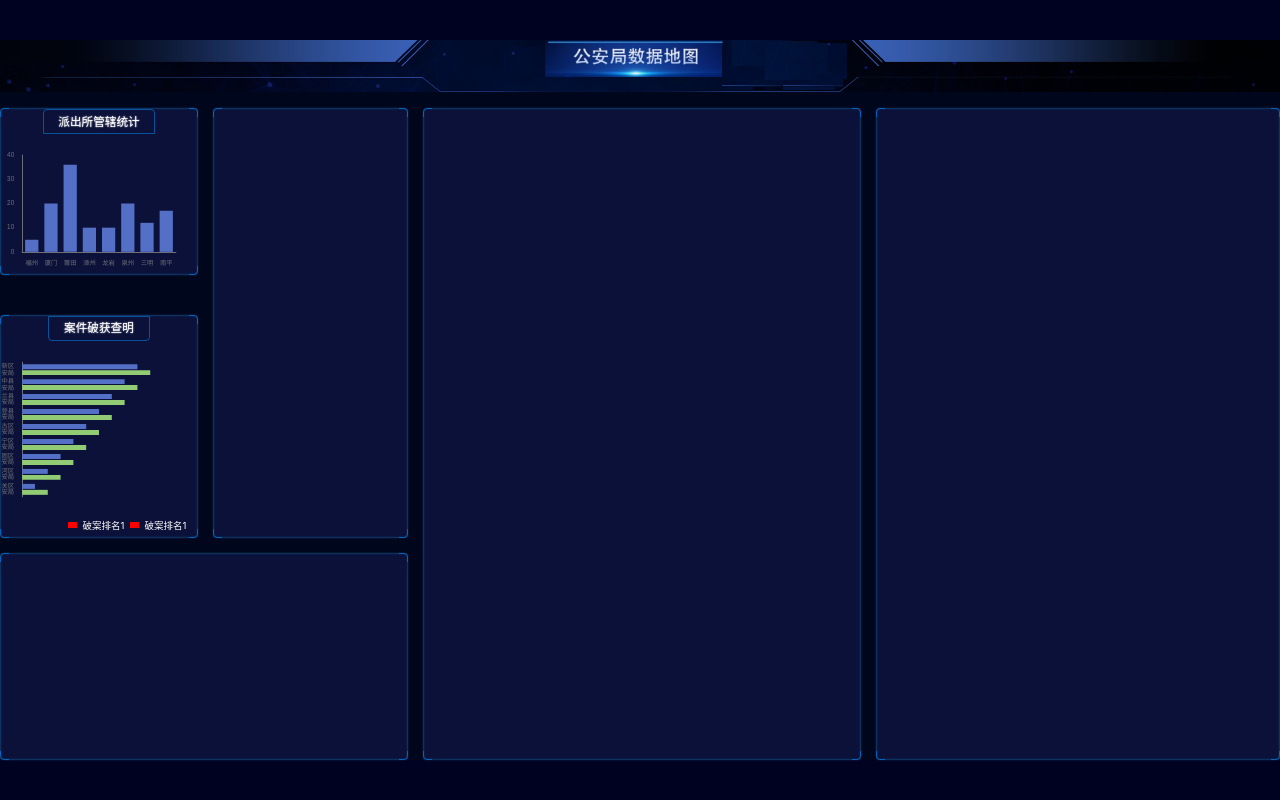
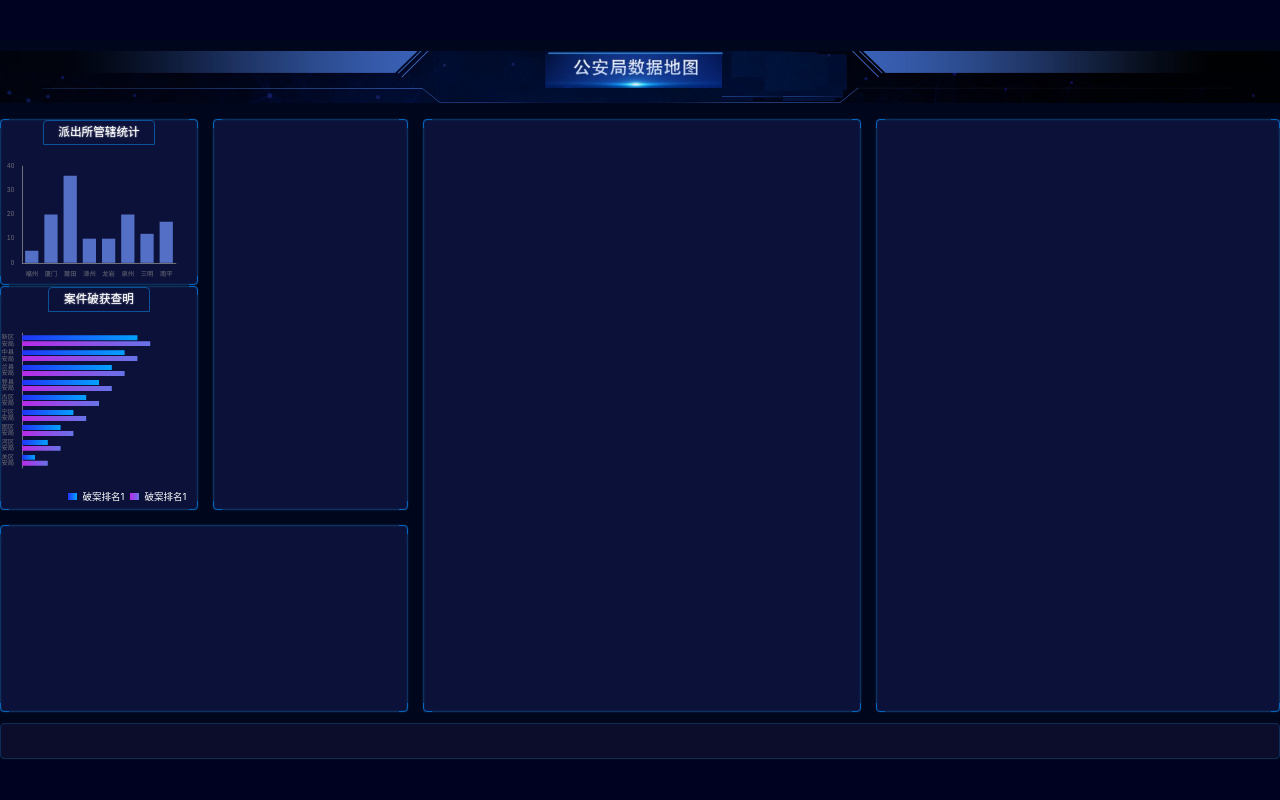
Before and after one commit to LiuYiBest/Data, a React (Vite) app: page /#/ in a window 1280 px wide. Built offline with nearby package versions, Linux system fonts and the light colour scheme.

Commit message:
制作footer

```diff
--- a/src/components/chart-2.tsx
+++ b/src/components/chart-2.tsx
@@ -29,12 +29,35 @@ export const Chart2 = () => {
                 {
                     name: '2011年',
                     type: 'bar',
-                    data: [1, 2, 3, 4, 5, 6, 7, 8, 9]
+                    data: [1, 2, 3, 4, 5, 6, 7, 8, 9],
+                    itemStyle: {
+                        normal: {
+                            color: new echarts.graphic.LinearGradient(0, 0, 1, 0, [{
+                                offset: 0,
+                                color: '#2034f9'
+                            }, {
+                                offset: 1,
+                                color: '#04a1ff'
+                            }]),
+                        }
+                    }
                 },
+
                 {
                     name: '2012年',
                     type: 'bar',
-                    data: [2, 3, 4, 5, 6, 7, 8, 9, 10]
+                    data: [2, 3, 4, 5, 6, 7, 8, 9, 10],
+                    itemStyle: {
+                        normal: {
+                            color: new echarts.graphic.LinearGradient(0, 0, 1, 0, [{
+                                offset: 0,
+                                color: '#b92ae8'
+                            }, {
+                                offset: 1,
+                                color: '#6773e7'
+                            }]),
+                        }
+                    }
                 }
             ]
         }));
--- a/src/pages/home.scss
+++ b/src/pages/home.scss
@@ -10,6 +10,18 @@
   > header{
     height:px(99);
     background-size: cover;
+    margin-top: px(20);
+  }
+  > footer{
+    height: px(68);
+    border: 1px solid #0d2d59;
+    margin: px(20) 0 1px;
+    border-radius: 4px;
+    background: #0c0d2b;
+    display: flex;
+    align-items: center;
+    justify-content: center;
+
   }
   > main {
     margin-top: px(30);
@@ -65,7 +77,7 @@
     > .section5 {
       grid-area: box5;
     }
-    .fuck{
+    .fuck,.破获排名{
       height: px(315);
       display: flex;
       flex-direction: column;
@@ -87,23 +99,23 @@
     }
     .破获排名 {
       height: px(423);
-      display: flex;
-      flex-direction: column;
-      align-items: center;
-      h2 {
-        flex-shrink: 0;
-        border: 1px solid #0a5299;
-        border-bottom-left-radius: 4px;
-        border-bottom-right-radius: 4px;
-        font-size: px(22);
-        line-height: px(24);
-        padding: px(10) px(28);
-        text-shadow: 0 0 px(3) white;
-      }
-      .chart {
-        flex: 1;
-        width: 100%;
-      }
+      //display: flex;
+      //flex-direction: column;
+      //align-items: center;
+      //h2 {
+      //  flex-shrink: 0;
+      //  border: 1px solid #0a5299;
+      //  border-bottom-left-radius: 4px;
+      //  border-bottom-right-radius: 4px;
+      //  font-size: px(22);
+      //  line-height: px(24);
+      //  padding: px(10) px(28);
+      //  text-shadow: 0 0 px(3) white;
+      //}
+      //.chart {
+      //  flex: 1;
+      //  width: 100%;
+      //}
       .legend {
         display: flex;
         align-items: center;
@@ -118,8 +130,10 @@
           margin: 0 px(10);
         }
         .first {
+          background: linear-gradient(90deg, #2034f9 0%, #04a1ff 100%);
         }
         .second {
+          background: linear-gradient(90deg, #b92ae8 0%, #6773e7 100%);
         }
       }
     }
--- a/src/pages/home.tsx
+++ b/src/pages/home.tsx
@@ -5,6 +5,7 @@ import {Chart1} from '../components/chart-1'
 import {Chart2} from '../components/chart-2'
 
 export const Home = () => {
+    const year = new Date().getFullYear();
     return (
         <div className="home">
             <header style={{backgroundImage:`url(${headerBg})`}}></header>
@@ -20,6 +21,9 @@ export const Home = () => {
                 <section className="bordered section4"></section>
                 <section className="bordered section5"></section>
             </main>
+            <footer>
+                {/*&copy;  公安局数据-{year}*/}
+            </footer>
         </div>
     );
 };
```
Also changed, not shown: src/images/footer.jpg (added).
